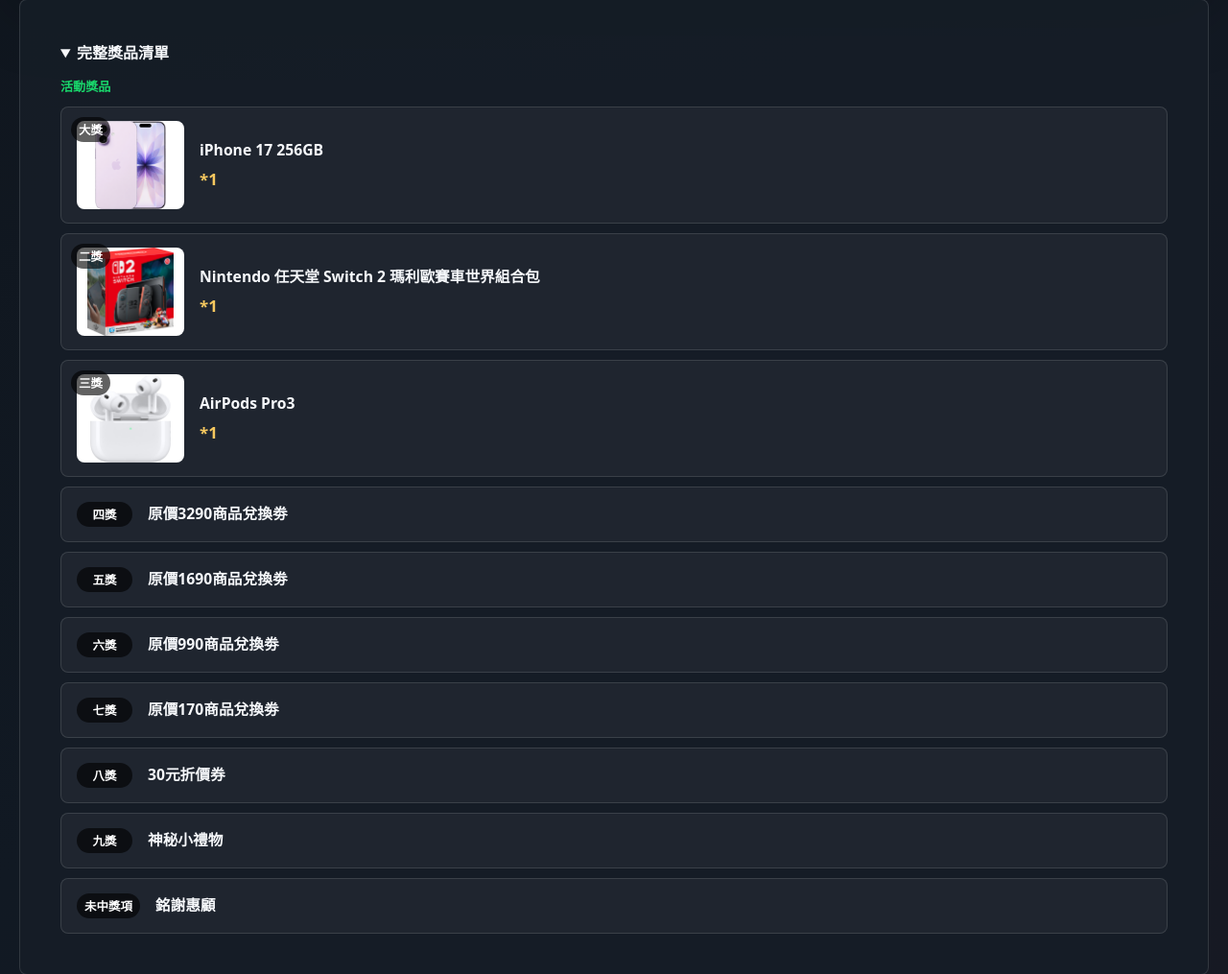
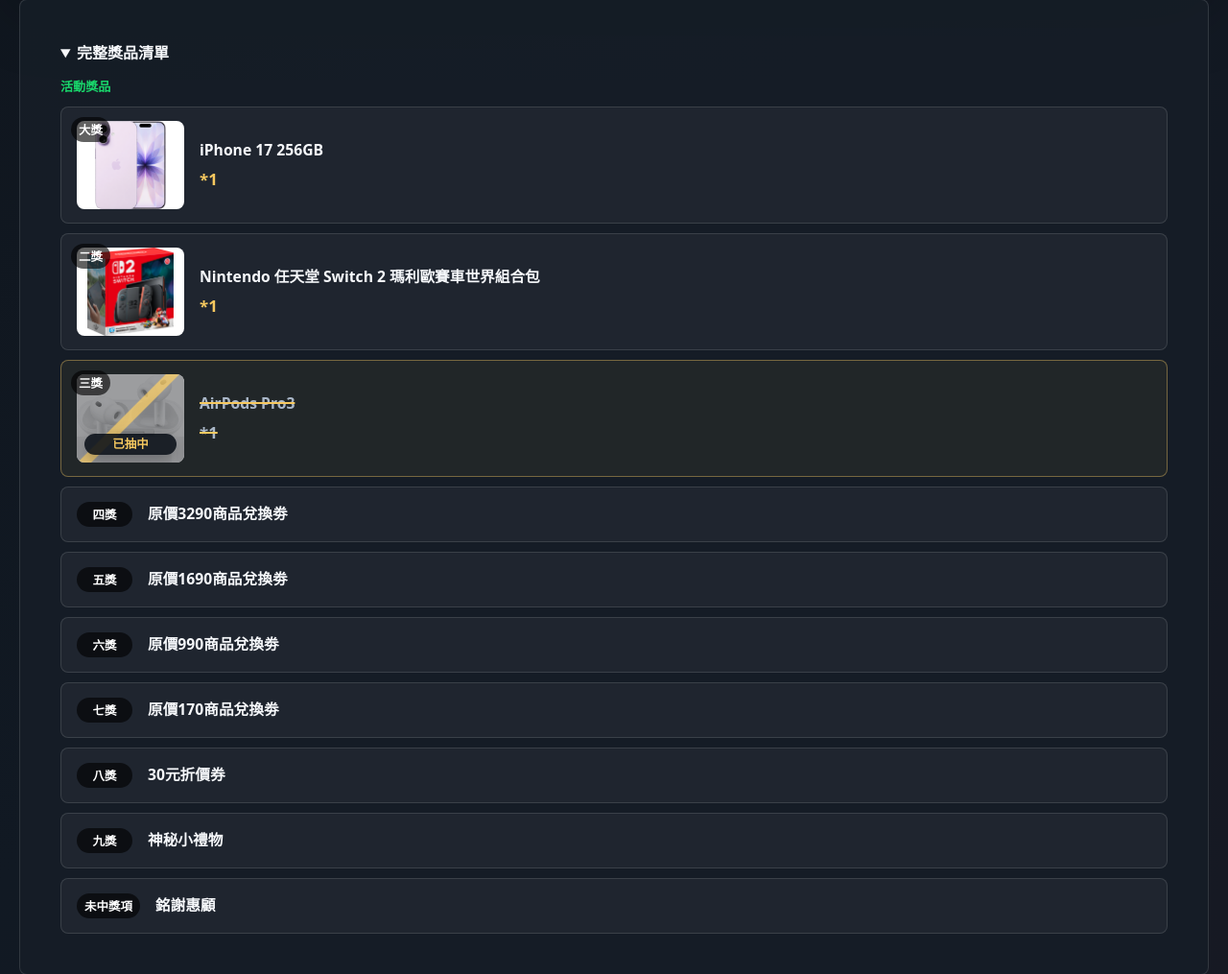
Before and after one commit to liyas10222/line-lottery, a Flask app: page /lottery in a window 1280 px wide, after a click on "完整獎品清單". Shown: the part 888-1903 px from the top of the page at 96% size. Run offline with Flask 3, Linux system fonts and the light colour scheme; data comes from the database, SQL or seed files in the repository; data that the repository does not hold is empty; some libraries are stand-ins or nearby versions.

Commit message:
Mark AirPods prize as claimed in showcase

```diff
--- a/static/css/style.css
+++ b/static/css/style.css
@@ -602,6 +602,65 @@ h3 {
   object-fit: contain;
   border-radius: 8px;
   background: #fff;
+}
+
+.prize-image-frame {
+  position: relative;
+  width: 112px;
+  height: 92px;
+  display: grid;
+  place-items: center;
+  overflow: hidden;
+  border-radius: 8px;
+  background: #fff;
+}
+
+.prize-image-frame img {
+  width: 100%;
+  height: 100%;
+}
+
+.prize-showcase-card.is-claimed {
+  border-color: rgba(255, 209, 102, .38);
+  background: rgba(255, 209, 102, .055);
+}
+
+.prize-showcase-card.is-claimed .prize-image-frame img {
+  filter: grayscale(.8) brightness(.68) contrast(.92);
+  opacity: .72;
+}
+
+.prize-showcase-card.is-claimed .prize-image-frame::after {
+  content: "";
+  position: absolute;
+  inset: 0;
+  background:
+    linear-gradient(135deg, transparent 0 45%, rgba(255, 209, 102, .72) 46% 52%, transparent 53% 100%),
+    rgba(8, 13, 22, .2);
+}
+
+.claimed-badge {
+  position: absolute;
+  inset: auto 8px 8px;
+  z-index: 1;
+  display: grid;
+  place-items: center;
+  padding: 5px 8px;
+  border-radius: 999px;
+  background: rgba(8, 13, 22, .86);
+  color: var(--gold);
+  font-size: .78rem;
+  font-weight: 900;
+  line-height: 1;
+  box-shadow: 0 6px 18px rgba(0, 0, 0, .28);
+}
+
+.prize-showcase-card.is-claimed h3,
+.prize-showcase-card.is-claimed strong {
+  color: var(--muted);
+  text-decoration: line-through;
+  text-decoration-color: var(--gold);
+  text-decoration-thickness: 2px;
 }
 
 .prize-showcase-card h3 {
@@ -1328,6 +1387,17 @@ h3 {
     height: 76px;
   }
 
+  .prize-image-frame {
+    width: 82px;
+    height: 76px;
+  }
+
+  .claimed-badge {
+    inset: auto 6px 6px;
+    padding: 4px 6px;
+    font-size: .68rem;
+  }
+
   .draw-result-panel {
     max-height: 430px;
   }
--- a/templates/lottery.html
+++ b/templates/lottery.html
@@ -102,9 +102,12 @@
               </div>
             </article>
 
-            <article class="prize-showcase-card">
+            <article class="prize-showcase-card is-claimed">
               <span class="prize-rank">三獎</span>
-              <img src="{{ url_for('static', filename='images/prizes/airpods-pro3.png') }}" alt="AirPods Pro3">
+              <div class="prize-image-frame">
+                <img src="{{ url_for('static', filename='images/prizes/airpods-pro3.png') }}" alt="AirPods Pro3">
+                <span class="claimed-badge">已抽中</span>
+              </div>
               <div>
                 <h3>AirPods Pro3</h3>
                 <strong>*1</strong>
```
